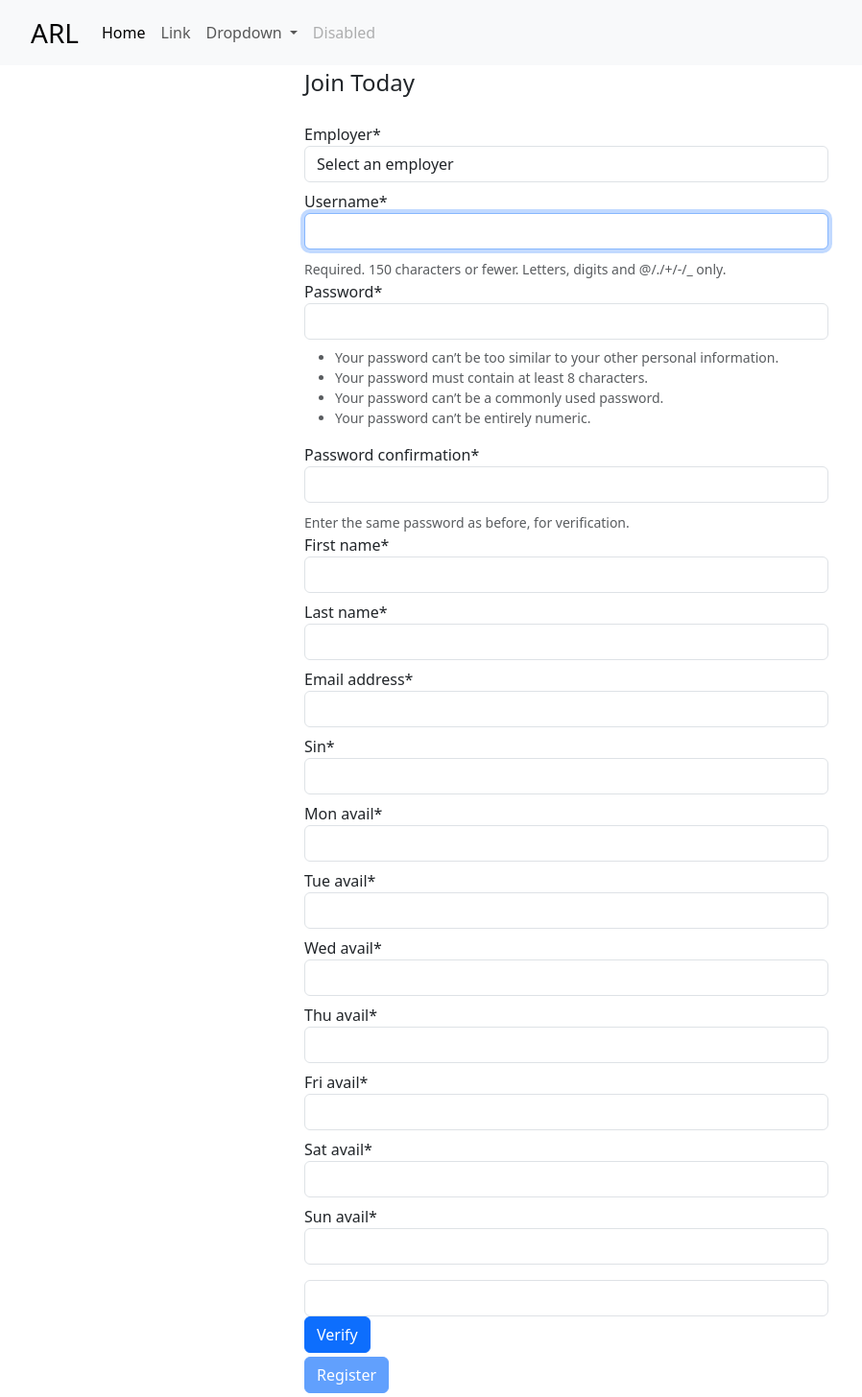
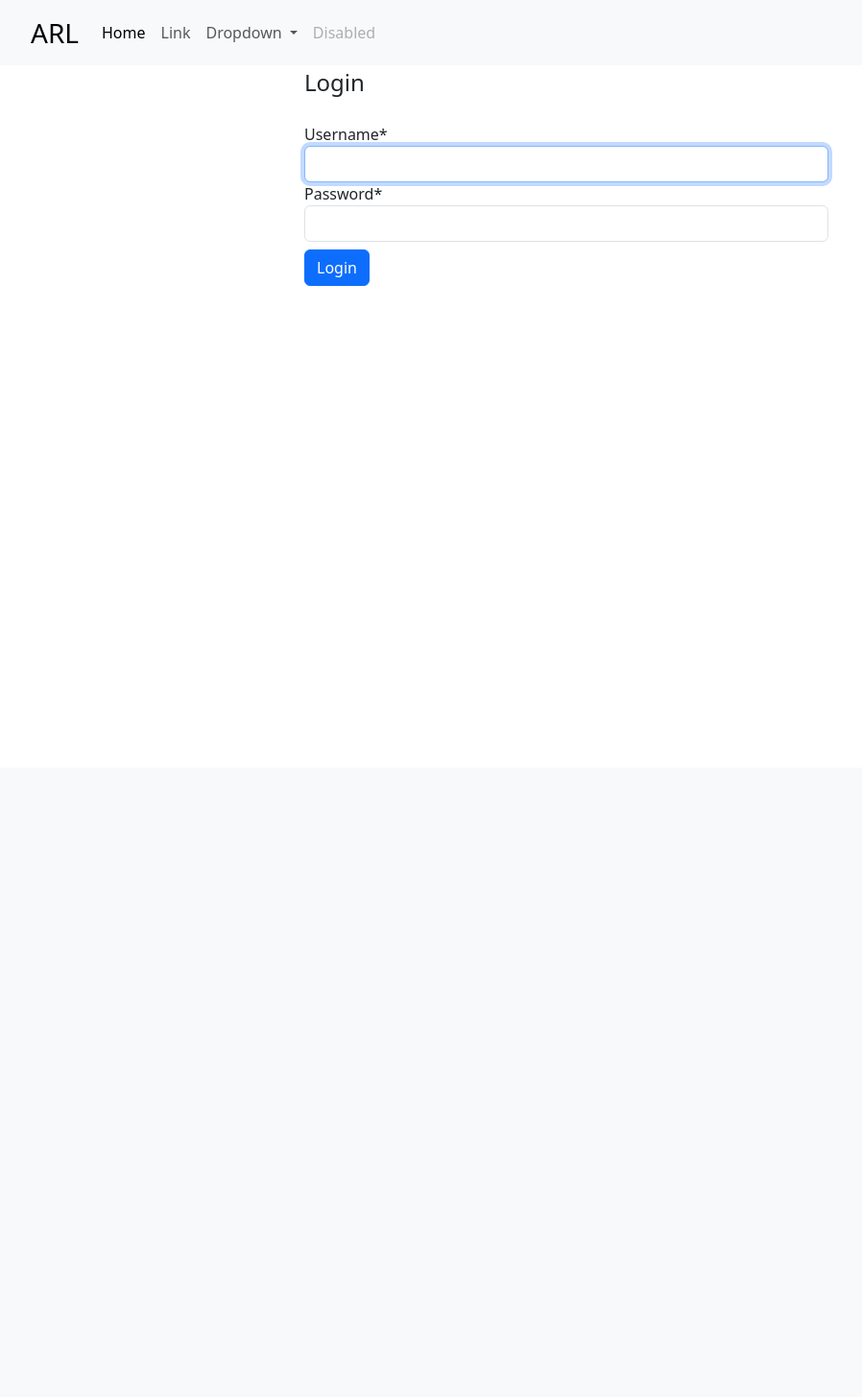
Before and after one commit to Paulfuther/Django-arl, a Django app: page / in a window 1280 px wide. Shown: the whole page at 96% size, without its empty margins (50-948 px from the left). After the commit the page ends 298 px from the top, so only its background shows below. Run offline with Django 4.2, Linux system fonts and the light colour scheme; parts of the project's set-up code (start-up, migrations or seed data) failed here and were passed over; some libraries are stand-ins or nearby versions.

Commit message:
Login and Logout

```diff
--- a/arl/arl/settings/base.py
+++ b/arl/arl/settings/base.py
@@ -142,3 +142,7 @@ CRISPY_TEMPLATE_PACK = 'bootstrap4'
 BROKER_URL = os.environ.get('CLOUDAMQP_URL')
 
 CELERY_RESULT_BACKEND = 'django-db'
+
+AUTHENTICATION_BACKENDS = [
+    'django.contrib.auth.backends.ModelBackend',
+]
--- a/arl/arl/templates/base/navbar.html
+++ b/arl/arl/templates/base/navbar.html
@@ -21,8 +21,8 @@
               Dropdown
             </a>
             <ul class="dropdown-menu">
-              <li><a class="dropdown-item" href="#">Action</a></li>
-              <li><a class="dropdown-item" href="#">Another action</a></li>
+              <li><a class="dropdown-item" href="{% url 'logout' %}">Logout</a></li>
+              <li><a class="dropdown-item" href="{% url 'register' %}">Register</a></li>
               <li><hr class="dropdown-divider"></li>
               <li><a class="dropdown-item" href="{% url 'admin:index' %}">Admin</a></li>
             </ul>
--- /dev/null
+++ b/arl/arl/templates/user/login.html
@@ -0,0 +1,33 @@
+{% extends "../base/base.html" %}
+{% block title %}Index{% endblock %}
+
+{% block template %}
+{% include "../base/navbar.html" %}
+{% load crispy_forms_tags %}
+
+
+
+<head>
+    <title>Login</title>
+</head>
+
+<body>
+
+    <form method="post">
+        <div class="container">
+            <div class="row justify-content-center">
+                <div class="col-12 col-sm-10 col-md-8 col-lg-6 col-xl-6">
+                    <legend class="border-bottm mb-4">Login</legend>
+
+                    {% csrf_token %}
+                    {{ form|crispy }}
+                    <button type="submit" class="btn btn-primary mt-2 mb-1">Login</button>
+                </div>
+            </div>
+        </div>
+    </form>
+</body>
+
+
+
+{% endblock %}
--- a/arl/arl/user/urls.py
+++ b/arl/arl/user/urls.py
@@ -2,15 +2,20 @@ from django.urls import path
 
 from arl.dsign.views import create_envelope
 
-from .views import (CheckPhoneNumberUniqueView, check_verification, register,
-                    request_verification, sms_form)
+from .views import (CheckPhoneNumberUniqueView, check_verification, home_view,
+                    login_view, logout_view, register, request_verification,
+                    sms_form)
 
 urlpatterns = [
-    path('', register, name='register'),
+    path('', login_view, name='login'),
+    path('register', register, name='register'),
     path('check_phone_number_unique/', CheckPhoneNumberUniqueView.as_view(),
          name='check_phone_number_unique'),
     path('request-verification/', request_verification, name='request_verification'),
     path('check-verification/', check_verification, name='check_verification'),
     path('sms_form/', sms_form, name='sms_form'),
-    path('docsign/', create_envelope, name='Create Envelope')
+    path('docsign/', create_envelope, name='Create Envelope'),
+    path('login/', login_view, name='login'),
+    path('logout/', logout_view, name='logout'),
+    path('home/', home_view, name='home')
 ]
--- a/arl/arl/user/views.py
+++ b/arl/arl/user/views.py
@@ -1,5 +1,7 @@
 import os
 
+from django.contrib.auth import login, logout
+from django.contrib.auth.forms import AuthenticationForm
 from django.contrib.auth.models import Group
 from django.http import HttpResponse, JsonResponse
 from django.shortcuts import redirect, render
@@ -8,12 +10,12 @@ from django.views import View
 from twilio.base.exceptions import TwilioException
 
 from arl.msg.helpers import (check_verification_token,
-                             request_verification_token,
-                             send_sms)
+                             request_verification_token, send_sms)
+from arl.tasks import (send_bulk_sms_task, send_sms_task,
+                       send_template_email_task)
 
 from .forms import CustomUserCreationForm
 from .models import CustomUser, Employer
-from arl.tasks import send_sms_task, send_template_email_task, send_bulk_sms_task
 
 
 def register(request):
@@ -92,3 +94,26 @@ def check_verification(request):
         except TwilioException:
             return JsonResponse({'success': False, 'error': 'Failed to send verification code'})
     return JsonResponse({'success': False, 'error': 'Invalid request method'})
+
+
+def login_view(request):
+    if request.user.is_authenticated:
+        # If the user is already logged in, redirect them to the homepage or any other URL.
+        return redirect('home')
+    if request.method == 'POST':
+        form = AuthenticationForm(request, request.POST)
+        if form.is_valid():
+            login(request, form.get_user())
+            return redirect('home')  # Replace 'home' with your desired URL name for the homepage
+    else:
+        form = AuthenticationForm(request)
+    return render(request, 'user/login.html', {'form': form})
+
+
+def logout_view(request):
+    logout(request)
+    return redirect('home')  # Replace 'home' with your desired URL name for the homepage\
+
+
+def home_view(request):
+    return render(request, 'user/home.html')
```
Also changed, not shown: arl/arl/templates/user/home.html (added, +18 -0 lines), arl/arl/templates/user/logout.html (added, +19 -0 lines).
